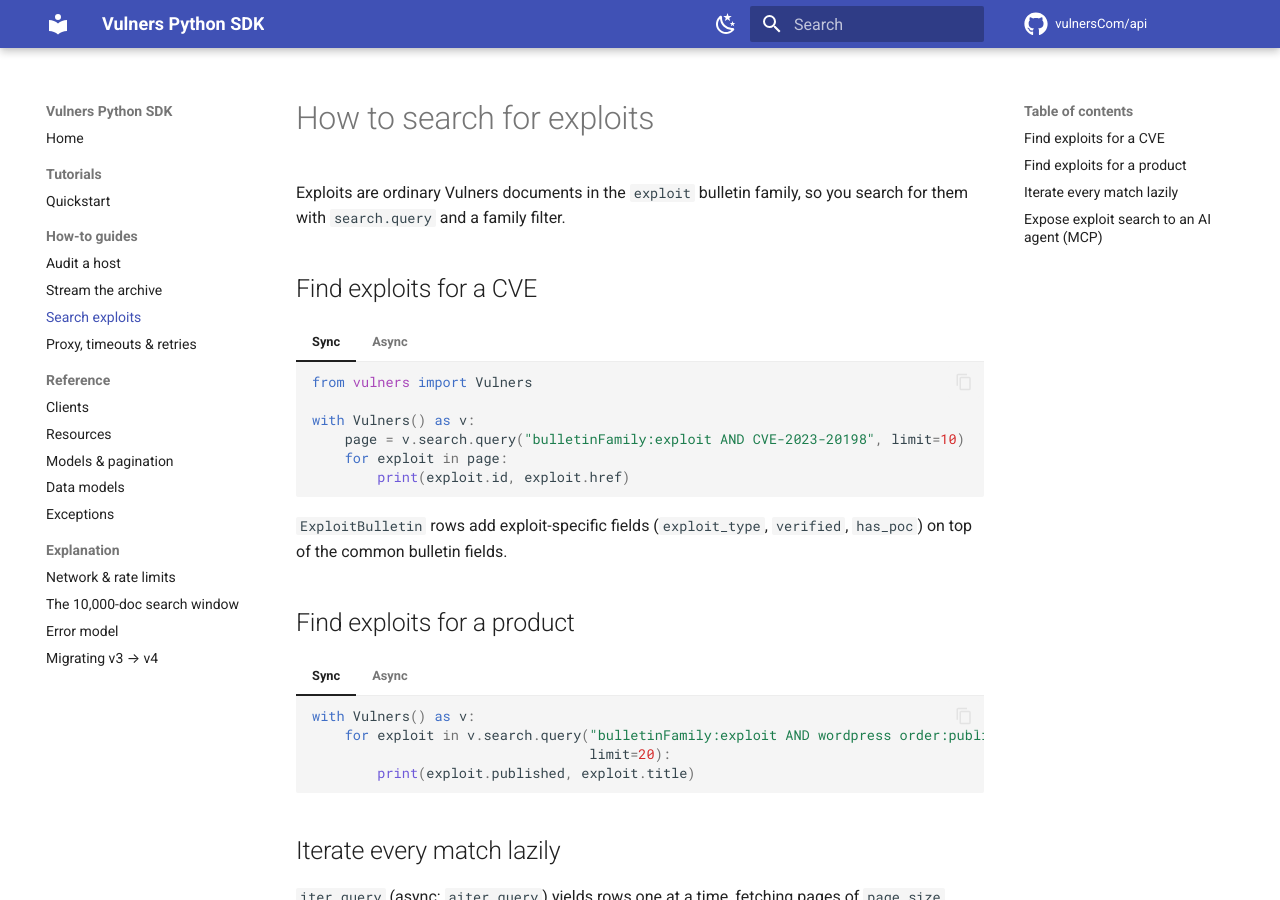
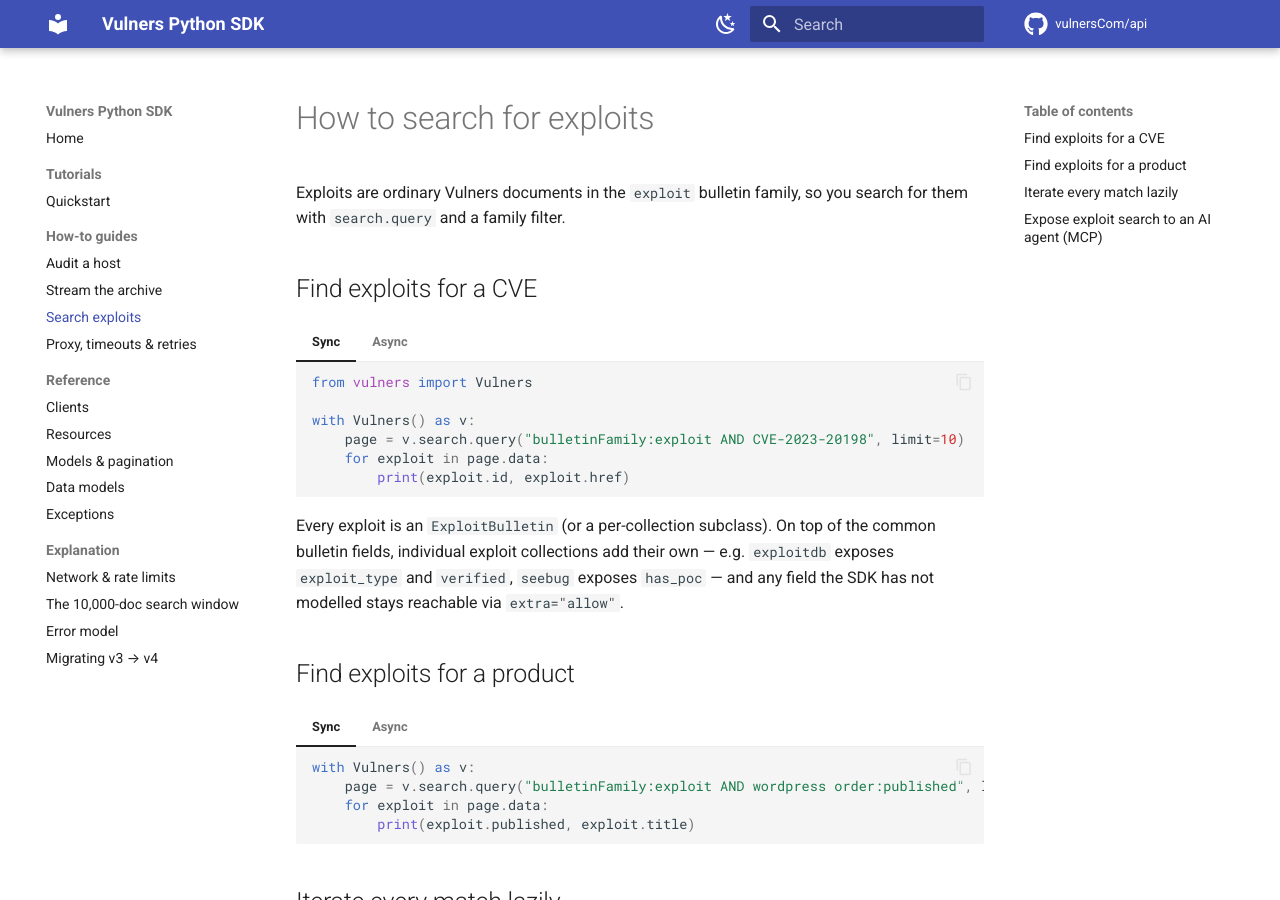
Before and after one commit to vulnersCom/api, an MkDocs documentation site: the page built from documentation/how-to/search-exploits.md, in a window 1280 px wide and 900 px high. Built offline with MkDocs 1.6.1 and Material for MkDocs 9.7.7, drawn with Linux system fonts in a browser that asks for light colours; comment, search, counter and statistics services are not loaded.

Commit message:
fix v4 samples and docs to match client behavior
- search examples read page.data (the first page) instead of iterating the whole
  result window; limit is the page size, so the old form hung on large queries
  (async_search) and dumped hundreds of rows (search)
- linux_audit v4 returns top-level issues/errors/totalPackages with no v3 result
  wrapper; read report[issues]
- exploit search filters by bulletinFamily:exploit (type:exploit matches nothing)
- verified live: all samples run, doc queries return data, strict mkdocs build passes

````diff
--- a/documentation/how-to/search-exploits.md
+++ b/documentation/how-to/search-exploits.md
@@ -12,7 +12,7 @@
 
     with Vulners() as v:
         page = v.search.query("bulletinFamily:exploit AND CVE-2023-20198", limit=10)
-        for exploit in page:
+        for exploit in page.data:
             print(exploit.id, exploit.href)
     ```
 
@@ -23,12 +23,14 @@
 
     async with AsyncVulners() as v:
         page = await v.search.query("bulletinFamily:exploit AND CVE-2023-20198", limit=10)
-        async for exploit in page:
+        for exploit in page.data:
             print(exploit.id, exploit.href)
     ```
 
-`ExploitBulletin` rows add exploit-specific fields (`exploit_type`, `verified`, `has_poc`) on
-top of the common bulletin fields.
+Every exploit is an `ExploitBulletin` (or a per-collection subclass). On top of the common
+bulletin fields, individual exploit collections add their own — e.g. `exploitdb` exposes
+`exploit_type` and `verified`, `seebug` exposes `has_poc` — and any field the SDK has not modelled
+stays reachable via `extra="allow"`.
 
 ## Find exploits for a product
 
@@ -36,8 +38,8 @@
 
     ```python
     with Vulners() as v:
-        for exploit in v.search.query("bulletinFamily:exploit AND wordpress order:published",
-                                      limit=20):
+        page = v.search.query("bulletinFamily:exploit AND wordpress order:published", limit=20)
+        for exploit in page.data:
             print(exploit.published, exploit.title)
     ```
 
@@ -47,7 +49,7 @@
     async with AsyncVulners() as v:
         page = await v.search.query("bulletinFamily:exploit AND wordpress order:published",
                                     limit=20)
-        async for exploit in page:
+        for exploit in page.data:
             print(exploit.published, exploit.title)
     ```
 
````
Also changed, not shown: README.md (+7 -5 lines), documentation/explanation/migration.md (+2 -2 lines), documentation/index.md (+1 -1 lines), documentation/tutorials/quickstart.md (+9 -7 lines), 4 other files.
